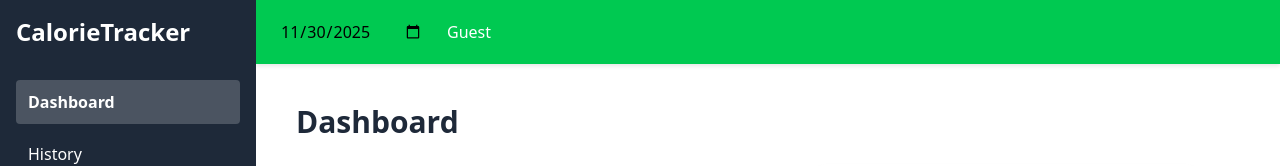
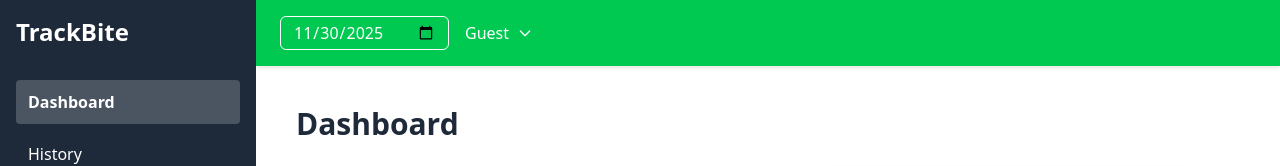
Before and after one commit to Basigli/TrackBite, a Vue app in the folder frontend/: page / in a window 1280 px wide. Shown: the top 166 px of the page. Built offline with nearby package versions, Linux system fonts and the light colour scheme; no server answers.

Commit message:
feat: added style to header

```diff
--- a/frontend/src/components/Header.vue
+++ b/frontend/src/components/Header.vue
@@ -1,6 +1,6 @@
 <template>
-  <header class="app-header flex items-center justify-between p-4 bg-green-500 text-white">
-    <div class="logo text-xl font-bold lg:hidden">CalorieTracker</div>
+  <header class="app-header flex items-center justify-between px-6 py-4 bg-green-500 text-white shadow-md">
+    <div class="logo text-xl font-bold lg:hidden">TrackBite</div>
 
     <div class="header-actions flex items-center gap-4">
       <!-- Date picker -->
@@ -8,23 +8,42 @@
         type="date"
         v-model="selectedDate"
         @change="dateChanged"
-        class="rounded px-2 py-1 text-black"
+        class="date-input rounded-md px-3 py-1 text-white placeholder-white border border-white focus:outline-none focus:ring-2 focus:ring-white bg-green-500 appearance-none"
       />
 
       <!-- User profile dropdown -->
-      <div class="user-menu relative" @click="toggleMenu">
-        <span class="cursor-pointer">{{ user.name }}</span>
-        <ul
-          v-if="menuOpen"
-          class="absolute right-0 mt-2 bg-white text-black rounded shadow-md w-48"
+      <div class="user-menu relative">
+        <button
+          @click="toggleMenu"
+          class="flex items-center gap-2 font-medium hover:text-gray-100 focus:outline-none"
         >
-          <li @click="goToSettings" class="px-4 py-2 hover:bg-gray-200 cursor-pointer">Settings</li>
-          <li @click="logout" class="px-4 py-2 hover:bg-gray-200 cursor-pointer">Logout</li>
-        </ul>
+          {{ user.name }}
+          <svg
+            class="w-4 h-4 transition-transform duration-200"
+            :class="{ 'rotate-180': menuOpen }"
+            fill="none"
+            stroke="currentColor"
+            viewBox="0 0 24 24"
+          >
+            <path stroke-linecap="round" stroke-linejoin="round" stroke-width="2" d="M19 9l-7 7-7-7" />
+          </svg>
+        </button>
+
+        <!-- Dropdown menu -->
+        <transition name="fade">
+          <ul
+            v-if="menuOpen"
+            class="absolute right-0 mt-2 bg-white text-black rounded-lg shadow-lg w-48 py-1 z-50"
+          >
+            <li @click="goToSettings" class="px-4 py-2 hover:bg-gray-100 cursor-pointer">Settings</li>
+            <li @click="logout" class="px-4 py-2 hover:bg-gray-100 cursor-pointer">Logout</li>
+          </ul>
+        </transition>
       </div>
     </div>
   </header>
 </template>
+
 
 <script>
 import { ref, inject } from 'vue'
--- a/frontend/src/components/Sidebar.vue
+++ b/frontend/src/components/Sidebar.vue
@@ -16,7 +16,7 @@
     <aside
       class="app-sidebar w-64 h-screen bg-gray-800 text-white flex flex-col p-4 fixed lg:static z-40 transition-transform duration-300"
       :class="{ '-translate-x-full lg:translate-x-0': !isOpen, 'translate-x-0': isOpen }">
-      <div class="sidebar-logo text-2xl font-bold mb-8 mt-16 lg:mt-0">CalorieTracker</div>
+      <div class="sidebar-logo text-2xl font-bold mb-8 mt-16 lg:mt-0">TrackBite</div>
       <nav class="flex flex-col gap-2">
         <router-link to="/" class="sidebar-link text-white no-underline" active-class="active-link"
           @click="closeSidebarOnMobile">
```
